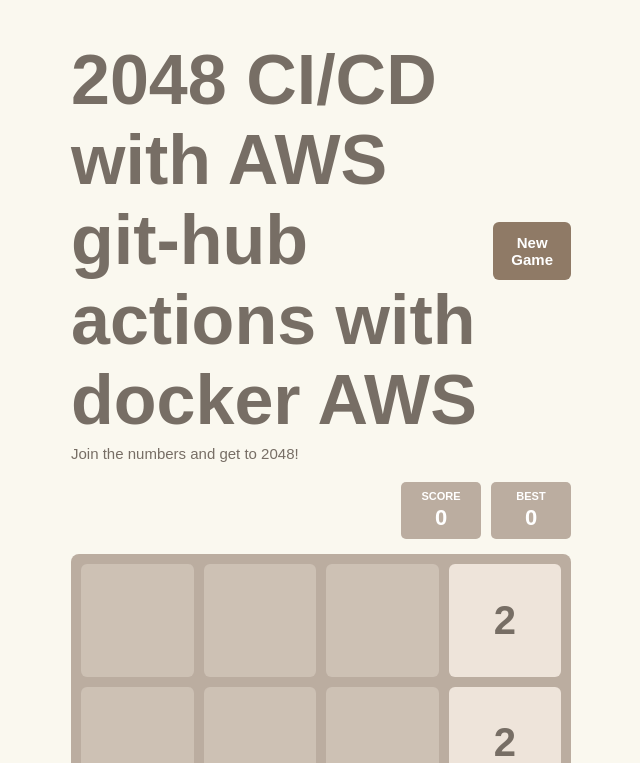
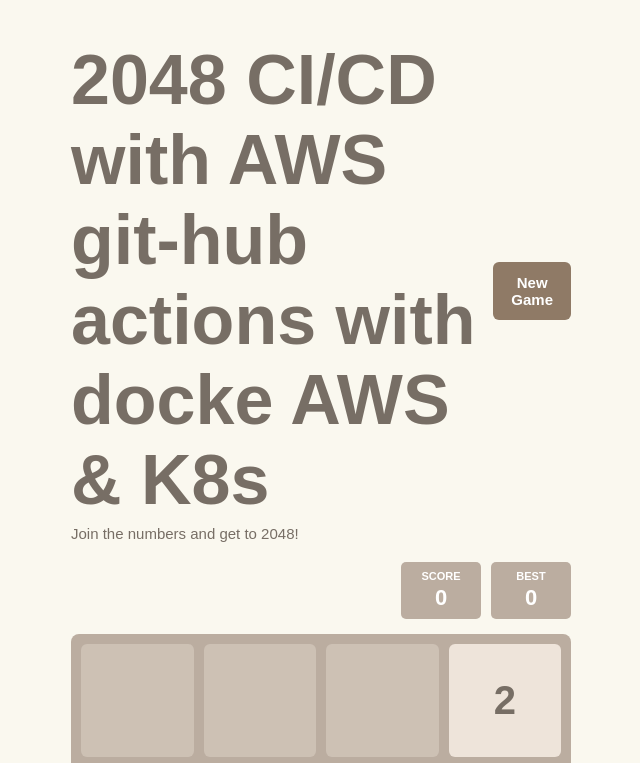
Before and after one commit to OM0126/2048-django-devops, a Django app: page / in a window 1280 px wide. Shown: the top 763 px of the page, without its empty margins (319-959 px from the left). Run offline with Django 5.2, Linux system fonts and the light colour scheme.

Commit message:
test 1.5

```diff
--- a/game/templates/game/index.html
+++ b/game/templates/game/index.html
@@ -18,7 +18,7 @@
         <div class="header">
 
             <div>
-                <h1>2048 CI/CD with AWS git-hub actions with docker AWS </h1>
+                <h1>2048 CI/CD with AWS git-hub actions with docke AWS & K8s</h1>
                 <p>Join the numbers and get to 2048!</p>
 
             </div>
```
